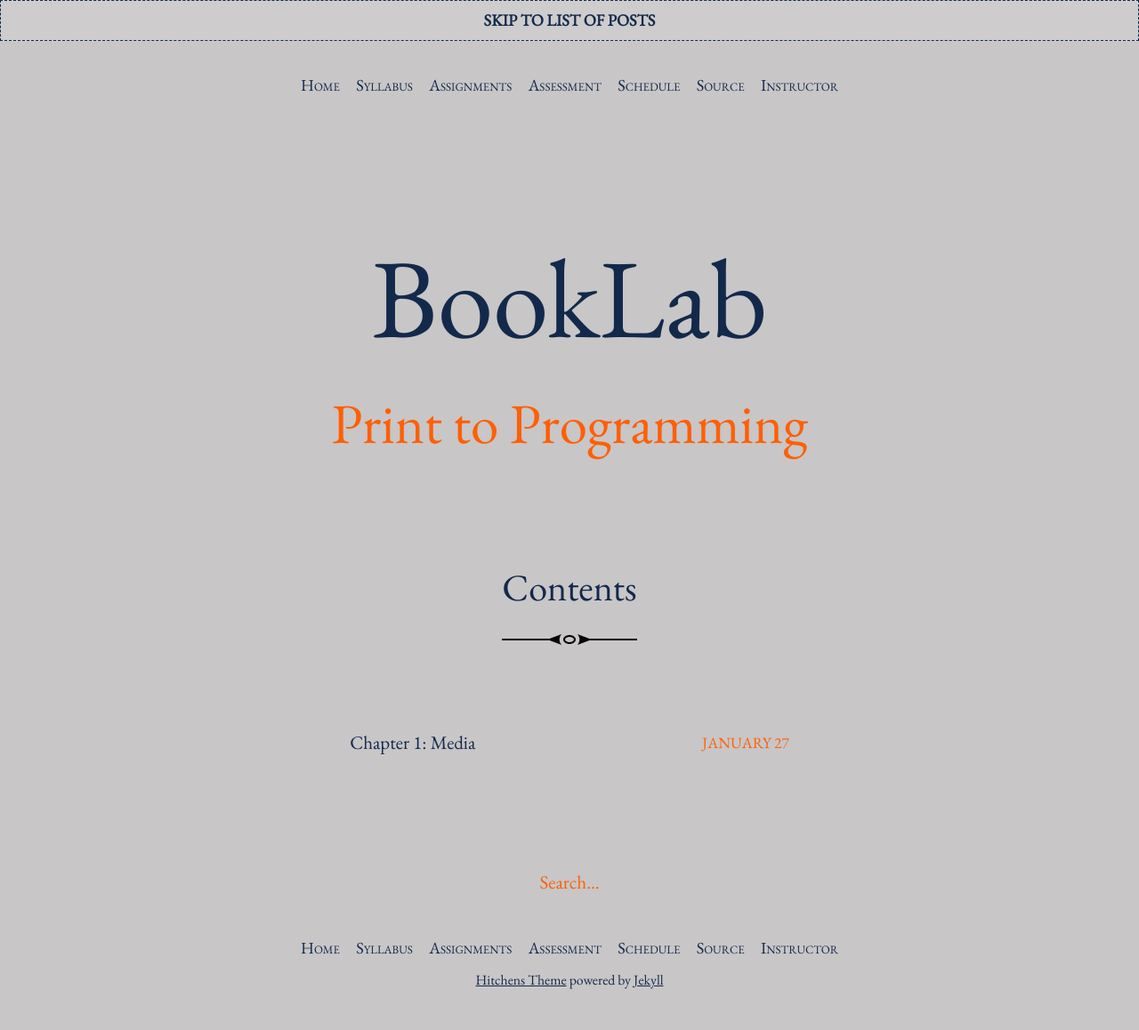
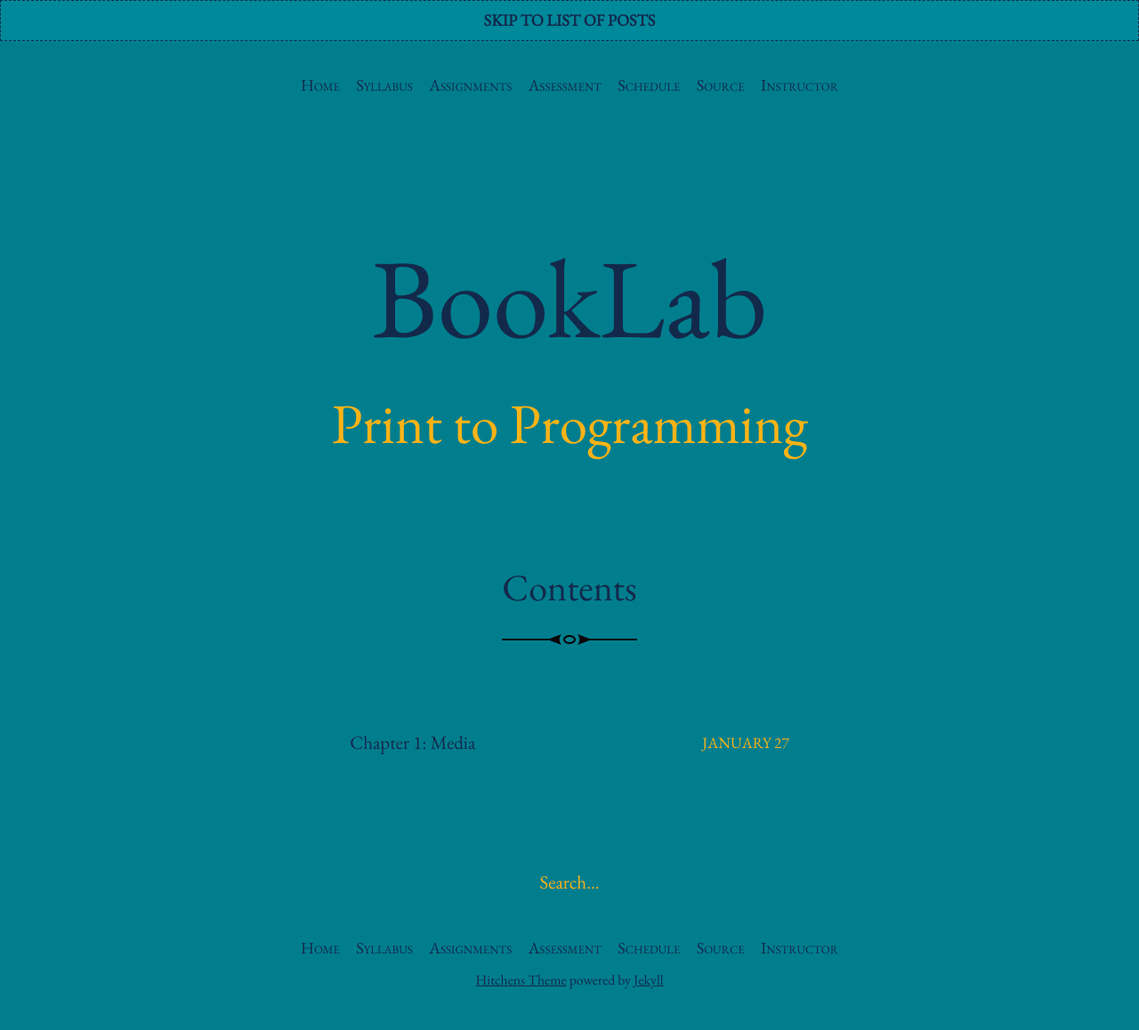
Before and after one commit to rccordell/s25bl, a Jekyll site: the page built from index.html, in a window 1280 px wide. Shown: the whole page at 89% size. Built offline with Jekyll 4.4.1, drawn with Linux system fonts in a browser that asks for light colours; the list of posts is cut into pages by our own code.

Commit message:
Update _variables.scss

```diff
--- a/_sass/_variables.scss
+++ b/_sass/_variables.scss
@@ -1,7 +1,7 @@
-$brand-color:         #C8C6C7;
+$brand-color:         #007E8E;
 $highlight:           lighten($brand-color, 35%);
 $text-color:          #13294B;
-$muted-text-color:    #FF5F05;
+$muted-text-color:    #FCB316;
 $font-family:         "EB Garamond", Garamond, "Times New Roman", serif;
 
 $on-bigphone:         375px;
```
